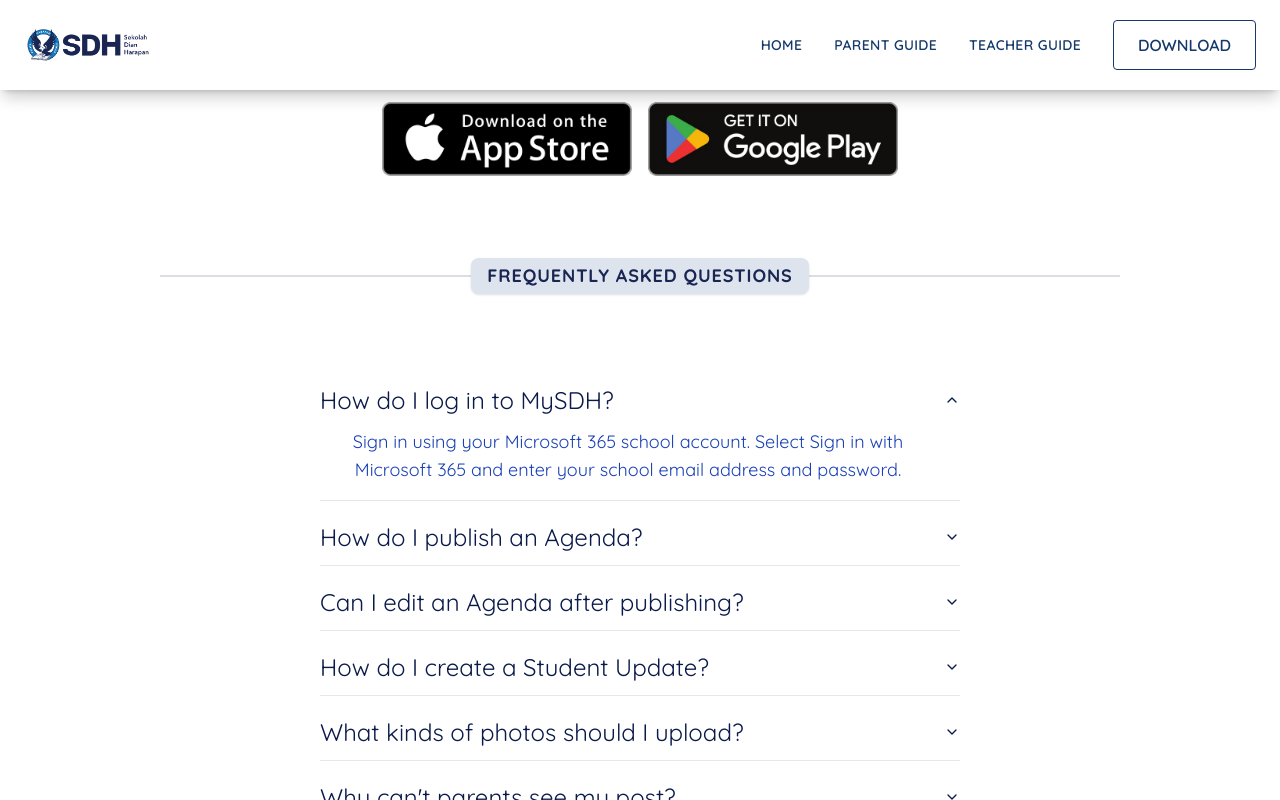
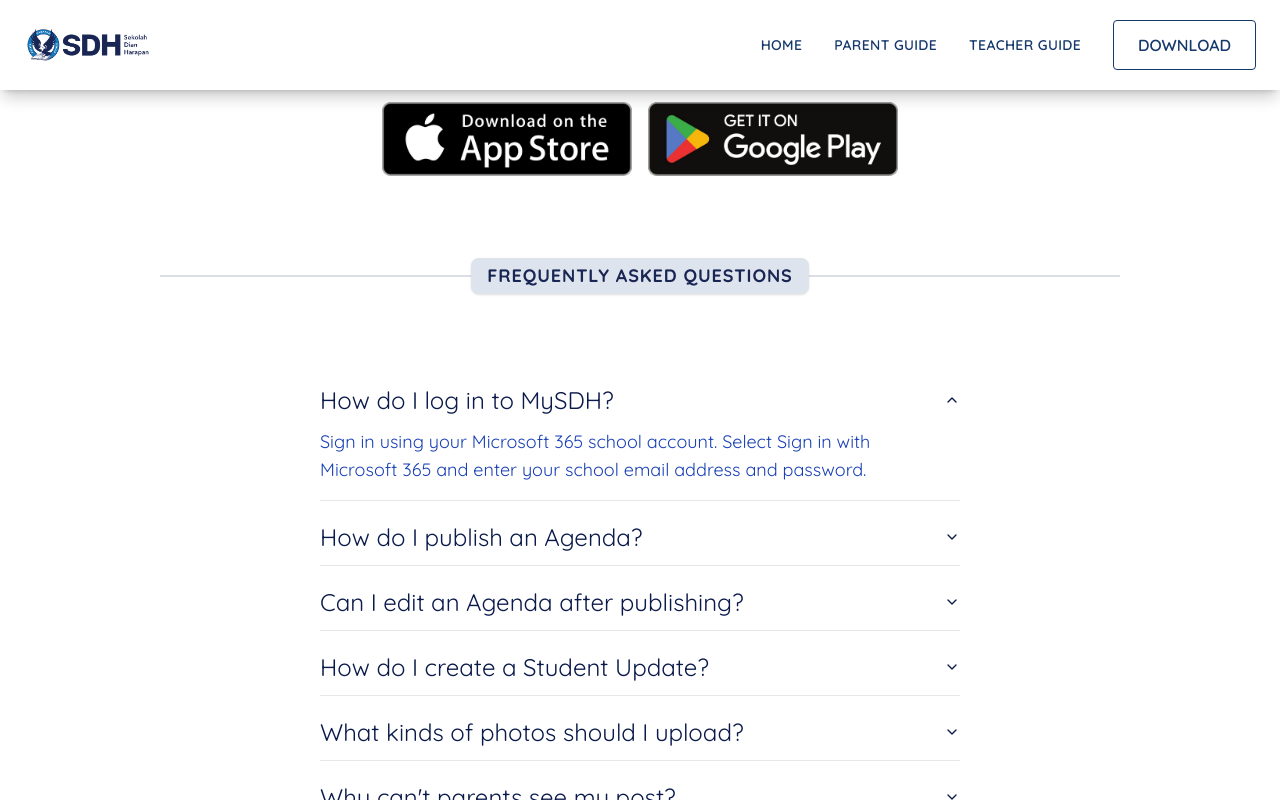
Before and after one commit to nytrify/my-sdh-launch-web, a Next.js app: page /teacher-guide in a window 1280 px wide. Both pictures are taken after a click on the button "How do I log in to MySDH?". Shown: the part 944-1744 px from the top of the page. Built offline with nearby package versions, Linux system fonts and the light colour scheme.

Commit message:
fix FAQ text alignment

```diff
--- a/src/components/Download.tsx
+++ b/src/components/Download.tsx
@@ -9,7 +9,7 @@ type FAQItem = {
 }
 
 const footerFAQS: FAQItem[] = [
-  { question: 'Is MySDH available on Android and iPhone', answer: 'Yes. MySDH is available for both Android and iOS devices. ' },
+  { question: 'Is MySDH available on Android and iPhone?', answer: 'Yes. MySDH is available for both Android and iOS devices. ' },
   { question: 'Does MySDH require an internet connection? ', answer: 'Yes. An internet connection is required to receive the latest updates, synchronize information, and access new content.' },
   { question: 'Is MySDH free to use? ', answer: 'Yes. MySDH is provided by your school for parents and teachers.' },
   { question: 'How often is information updated? ', answer: 'Information is updated whenever teachers or the school publish new content. Simply refresh the app or ensure your internet connection is active to view the latest updates.' },
@@ -42,7 +42,7 @@ function FAQAccordion({ items }: { items: FAQItem[] }) {
               }`}
             >
               <div className="overflow-hidden">
-                <p className="text-sm md:text-lg pb-4 pr-6 text-[#1940b5] font-sans">
+                <p className="text-sm md:text-lg pb-4 pr-6 text-[#1940b5] font-sans text-left">
                   {item.answer}
                 </p>
               </div>
--- a/src/components/ParentGuide.tsx
+++ b/src/components/ParentGuide.tsx
@@ -72,7 +72,7 @@ function FAQAccordion({ items }: { items: FAQItem[] }) {
               }`}
             >
               <div className="overflow-hidden">
-                <p className="text-sm md:text-lg text-[#1940b5] font-sans pb-4 pr-6">
+                <p className="text-sm md:text-lg text-[#1940b5] font-sans pb-4 pr-6 text-left">
                   {item.answer}
                 </p>
               </div>
--- a/src/components/TeacherGuide.tsx
+++ b/src/components/TeacherGuide.tsx
@@ -69,7 +69,7 @@ function FAQAccordion({ items }: { items: FAQItem[] }) {
               }`}
             >
               <div className="overflow-hidden">
-                <p className="text-sm md:text-lg text-[#1940b5] font-sans pb-4 pr-6">
+                <p className="text-sm md:text-lg text-[#1940b5] font-sans pb-4 pr-6 text-left">
                   {item.answer}
                 </p>
               </div>
```
